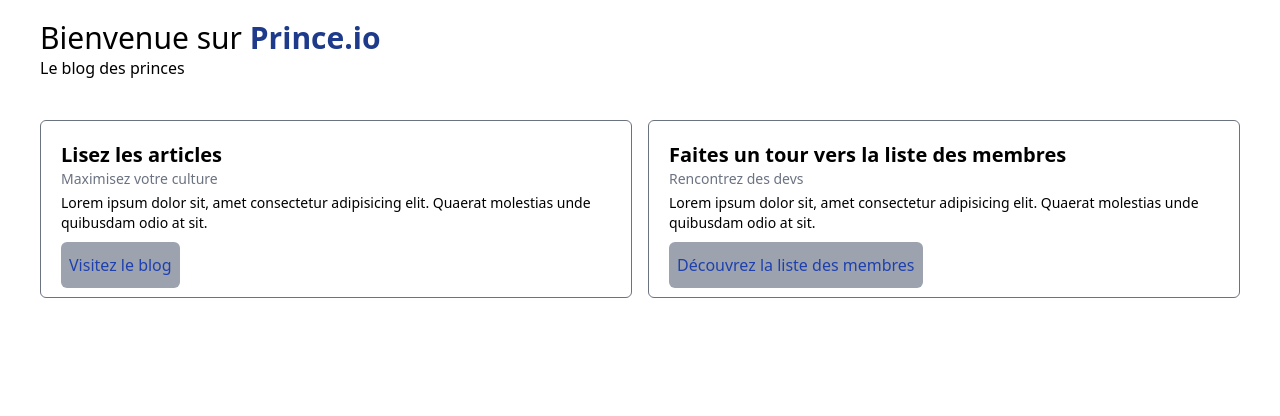
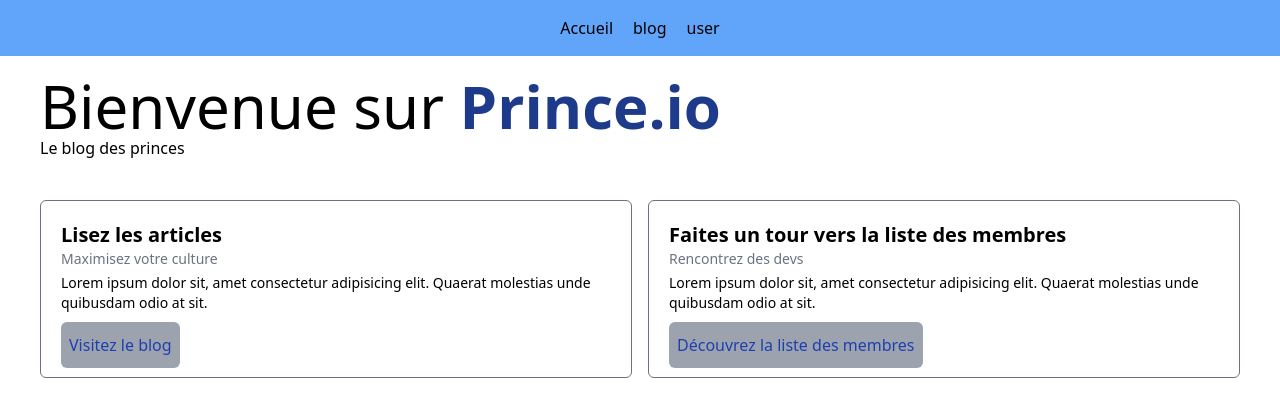
Before and after one commit to princeGedeon/blog_next, a Next.js app in the folder blog/: page / in a window 1280 px wide. Shown: the top 416 px of the page. Built offline with nearby package versions, Linux system fonts and the light colour scheme.

Commit message:
Mise en place de la navigation

```diff
--- /dev/null
+++ b/blog/components/Container.js
@@ -0,0 +1,14 @@
+import Link from "next/link";
+import Navbar from "./Navbar";
+import React from 'react';
+
+const Container = ({children}) => {
+    return (
+        <>
+         <Navbar/>
+         {children}
+        </>
+    );
+}
+
+export default Container;
--- /dev/null
+++ b/blog/components/Navbar.js
@@ -0,0 +1,32 @@
+import React from 'react';
+import Link from 'next/link';
+const Navbar = () => {
+    return (
+        <>
+         <nav className=" bg-blue-400 w-full px-10 py-4">
+            <ul className='flex justify-center gap-5'>
+                <li>
+                    <Link href="/">
+                        <a className='text-md pb-1 hover:text-slate-50 hover:border-b-2  '>Accueil</a>
+                    </Link>
+                </li>
+
+                <li>
+                    <Link href="/blog">
+                        <a className='text-md pb-1 hover:text-slate-50 hover:border-b-2  '>blog</a>
+                    </Link>
+                </li>
+
+                <li>
+                    <Link href="/user">
+                        <a className='text-md pb-1 hover:text-slate-50 hover:border-b-2  '>user</a>
+                    </Link>
+                </li>
+            </ul>
+
+            </nav>
+        </>
+    );
+}
+
+export default Navbar;
--- a/blog/pages/_app.js
+++ b/blog/pages/_app.js
@@ -1,7 +1,14 @@
+import Container from '../components/Container'
 import '../styles/globals.css'
 
 function MyApp({ Component, pageProps }) {
-  return <Component {...pageProps} />
+  return (
+    <Container>
+  <Component {...pageProps} />
+  </Container>
+
+
+  )
 }
 
 export default MyApp
--- a/blog/pages/index.js
+++ b/blog/pages/index.js
@@ -4,9 +4,9 @@
 export default function Home() {
   return (
     <div className="container px-10 pt-5">
-      <h1 className="text-3xl">Bienvenue sur <span className="font-extrabold text-blue-900">Prince.io</span></h1>
+      <h1 className="text-3xl font-normal sm:text-4xl md:text-5xl xl:text-6xl">Bienvenue sur <span className="font-extrabold text-blue-900">Prince.io</span></h1>
       <span>Le blog des princes</span>
-      <div className="mt-10 mx-auto flex flex-col  gap-4  sm:flex-row">
+      <div className="mt-10 mx-auto flex flex-col  gap-4  md:flex-row">
         <div className="w-full min-h-fit max-h-full border border-gray-500 px-5 py-5  rounded-md">
           <h3 className="font-bold text-xl">Lisez les articles</h3>
           <h6 className="text-gray-500 text-sm mb-1">Maximisez votre culture</h6>
```
